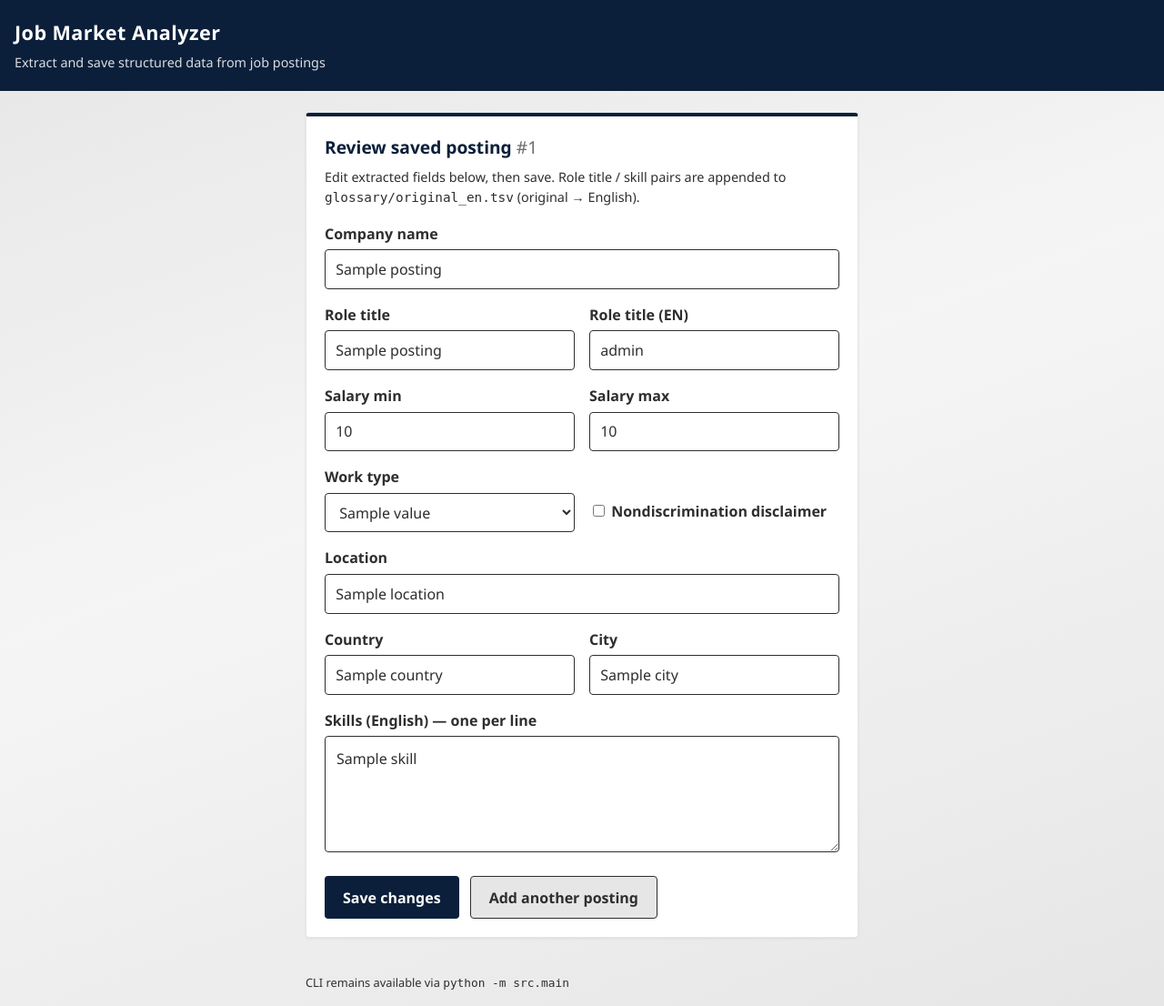
After one commit to kvalge/data-jobs-forecasting-ai-app, a Flask app: template src/web/templates/postings/edit.html in a window 1280 px wide. The commit adds this page. Shown: the whole page at 91% size. Run offline with Flask 3, Linux system fonts and the light colour scheme; the template is opened without the code that fills it: most values are stand-ins (such as "Sample title", 1, 10 or a date in 2020); parts of the project's set-up code (start-up, migrations or seed data) failed here and were passed over.

Commit message:
feat: add posting review UI and original-en glossary
Show editable extracted fields after save, persist updates, and maintain
glossary/original_en.tsv for role titles and skills (used in translation).

```diff
--- a/src/web/static/css/main.css
+++ b/src/web/static/css/main.css
@@ -114,10 +114,22 @@ body {
 }
 
 .form-group textarea,
-.form-group input[type="file"] {
+.form-group input[type="file"],
+.form-group input[type="text"],
+.form-group input[type="number"],
+.form-group select {
   width: 100%;
   font: inherit;
   color: var(--color-dark-gray);
+}
+
+.form-group input[type="text"],
+.form-group input[type="number"],
+.form-group select {
+  padding: 0.55rem 0.7rem;
+  border: 1px solid var(--color-dark-gray);
+  border-radius: var(--radius);
+  background: var(--color-white);
 }
 
 .form-group textarea {
@@ -129,9 +141,48 @@ body {
   resize: vertical;
 }
 
-.form-group textarea:focus {
+.form-group textarea.skills-area {
+  min-height: 8rem;
+}
+
+.form-group textarea:focus,
+.form-group input[type="text"]:focus,
+.form-group input[type="number"]:focus,
+.form-group select:focus {
   outline: 2px solid var(--color-navy);
   outline-offset: 1px;
+}
+
+.form-row {
+  display: grid;
+  grid-template-columns: 1fr 1fr;
+  gap: var(--space);
+}
+
+@media (max-width: 640px) {
+  .form-row {
+    grid-template-columns: 1fr;
+  }
+}
+
+.form-group-checkbox {
+  display: flex;
+  align-items: flex-end;
+  padding-bottom: 0.35rem;
+}
+
+.checkbox-label {
+  display: flex;
+  align-items: center;
+  gap: 0.5rem;
+  font-weight: 600;
+  cursor: pointer;
+}
+
+.muted {
+  color: var(--color-dark-gray);
+  opacity: 0.7;
+  font-weight: 500;
 }
 
 .form-actions {
@@ -166,6 +217,16 @@ body {
   color: var(--color-white);
 }
 
+.btn-secondary {
+  background: var(--color-light-gray);
+  color: var(--color-dark-gray);
+  border: 1px solid var(--color-dark-gray);
+}
+
+.btn-secondary:hover {
+  background: #d9d9d9;
+}
+
 .divider {
   margin: 1.25rem 0;
   border: none;
--- /dev/null
+++ b/src/web/templates/postings/edit.html
@@ -0,0 +1,86 @@
+{% extends "base.html" %}
+
+{% block title %}Review posting #{{ posting.id }} — Job Market Analyzer{% endblock %}
+
+{% block content %}
+<section class="panel">
+  <h2>Review saved posting <span class="muted">#{{ posting.id }}</span></h2>
+  <p class="hint">
+    Edit extracted fields below, then save. Role title / skill pairs are appended to
+    <code>glossary/original_en.tsv</code> (original → English).
+  </p>
+
+  <form method="post" action="{{ url_for('postings.update_posting', posting_id=posting.id) }}">
+    <div class="form-group">
+      <label for="company_name">Company name</label>
+      <input id="company_name" name="company_name" type="text" value="{{ posting.company_name or '' }}">
+    </div>
+
+    <div class="form-row">
+      <div class="form-group">
+        <label for="role_title">Role title</label>
+        <input id="role_title" name="role_title" type="text" required value="{{ posting.role_title or '' }}">
+      </div>
+      <div class="form-group">
+        <label for="role_title_en">Role title (EN)</label>
+        <input id="role_title_en" name="role_title_en" type="text" value="{{ posting.role_title_en or '' }}">
+      </div>
+    </div>
+
+    <div class="form-row">
+      <div class="form-group">
+        <label for="salary_min">Salary min</label>
+        <input id="salary_min" name="salary_min" type="number" step="any" value="{{ posting.salary_min if posting.salary_min is not none else '' }}">
+      </div>
+      <div class="form-group">
+        <label for="salary_max">Salary max</label>
+        <input id="salary_max" name="salary_max" type="number" step="any" value="{{ posting.salary_max if posting.salary_max is not none else '' }}">
+      </div>
+    </div>
+
+    <div class="form-row">
+      <div class="form-group">
+        <label for="work_type">Work type</label>
+        <select id="work_type" name="work_type">
+          {% for wt in work_types %}
+            <option value="{{ wt.value }}" {% if posting.work_type.value == wt.value %}selected{% endif %}>{{ wt.value }}</option>
+          {% endfor %}
+        </select>
+      </div>
+      <div class="form-group form-group-checkbox">
+        <label class="checkbox-label">
+          <input type="checkbox" name="has_nondiscrimination_disclaimer" {% if posting.has_nondiscrimination_disclaimer %}checked{% endif %}>
+          Nondiscrimination disclaimer
+        </label>
+      </div>
+    </div>
+
+    <div class="form-group">
+      <label for="location">Location</label>
+      <input id="location" name="location" type="text" value="{{ posting.location or '' }}">
+    </div>
+
+    <div class="form-row">
+      <div class="form-group">
+        <label for="country">Country</label>
+        <input id="country" name="country" type="text" value="{{ posting.country or '' }}">
+      </div>
+      <div class="form-group">
+        <label for="city">City</label>
+        <input id="city" name="city" type="text" value="{{ posting.city or '' }}">
+      </div>
+    </div>
+
+    <div class="form-group">
+      <label for="skills_en">Skills (English) — one per line</label>
+      <textarea id="skills_en" name="skills_en" class="skills-area">{% for skill in posting.skills_en %}{{ skill }}
+{% endfor %}</textarea>
+    </div>
+
+    <div class="form-actions">
+      <button type="submit" class="btn btn-primary">Save changes</button>
+      <a class="btn btn-secondary" href="{{ url_for('postings.new_posting') }}">Add another posting</a>
+    </div>
+  </form>
+</section>
+{% endblock %}
```
Also changed, not shown: src/bll/extraction_service.py (+9 -0 lines), src/bll/glossary.py (added, +90 -0 lines), src/dal/job_posting_repository.py (+55 -0 lines), src/llm/translation.py (+6 -1 lines), src/web/routes/postings.py (+90 -0 lines), tests/test_glossary.py (added, +28 -0 lines), tests/test_translation.py (+3 -2 lines), tests/test_web_postings.py (+113 -8 lines), README.md, 1 other file.
